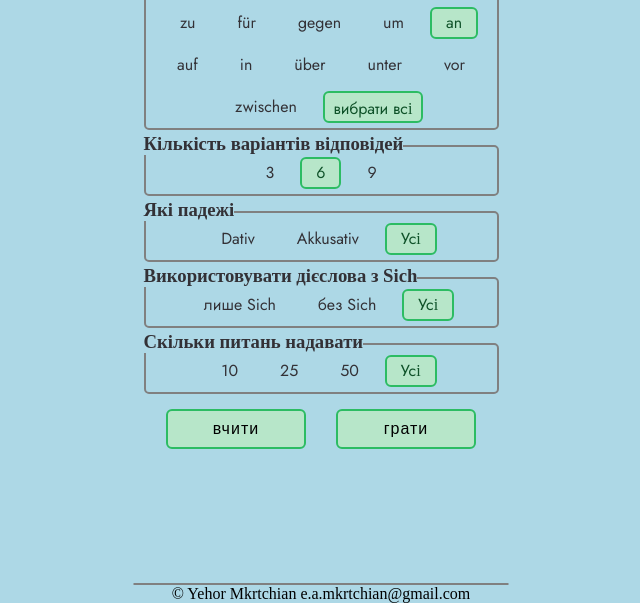
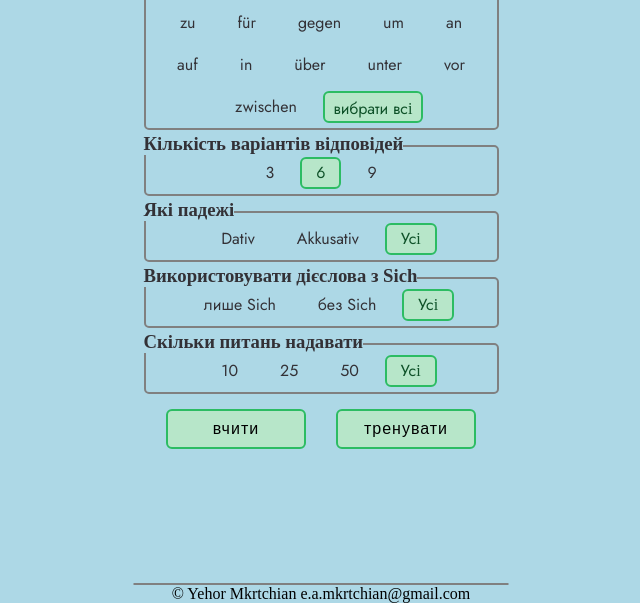
Before and after one commit to egormkrtchian/Prepositionen, a plain HTML site: page index.html in a window 1280 px wide. Shown: the part 197-800 px from the top of the page, without its empty margins (319-959 px from the left). Drawn offline with Linux system fonts and the light colour scheme.

Commit message:
klein fehler

```diff
--- a/index.html
+++ b/index.html
@@ -108,7 +108,7 @@
               <input type="checkbox" class="TipePrepositionen" id="fürTipePrepositionen" name="TipePrepositionen"  value="für"><label for="fürTipePrepositionen">für</label>
               <input type="checkbox" class="TipePrepositionen" id="gegenTipePrepositionen" name="TipePrepositionen"  value="gegen"><label for="gegenTipePrepositionen">gegen</label>
               <input type="checkbox" class="TipePrepositionen" id="umTipePrepositionen" name="TipePrepositionen"  value="um"><label for="umTipePrepositionen">um</label>
-              <input type="checkbox" class="TipePrepositionen" id="anTipePrepositionen" name="TipePrepositionen" checked value="an"><label for="anTipePrepositionen">an</label>
+              <input type="checkbox" class="TipePrepositionen" id="anTipePrepositionen" name="TipePrepositionen" value="an"><label for="anTipePrepositionen">an</label>
               <input type="checkbox" class="TipePrepositionen" id="aufTipePrepositionen" name="TipePrepositionen"  value="auf"><label for="aufTipePrepositionen">auf</label>
               <input type="checkbox" class="TipePrepositionen" id="inTipePrepositionen" name="TipePrepositionen"  value="in"><label for="inTipePrepositionen">in</label>
               <input type="checkbox" class="TipePrepositionen" id="überTipePrepositionen" name="TipePrepositionen"  value="über"><label for="überTipePrepositionen">über</label>
@@ -158,7 +158,7 @@
        </div>
        <div class="box_center">
          <button class="lern">вчити</button>
-         <button class="play">грати</button>
+         <button class="play">тренувати</button>
        </div>
 
 
--- a/js/app.js
+++ b/js/app.js
@@ -489,7 +489,7 @@ function ubdatePrepositionenCheckButton() {
 
 
 next.addEventListener('click', ()=>{
-  if (game === 'plat')  {
+  if (game === 'play')  {
     play();
   } else {
     displayNewVerbLern();
@@ -591,6 +591,7 @@ function displayNewVerbLern() {
         currentVerbIndex++;
     } else {
         // Якщо всі глаголи використано
+
         verbElement.textContent = 'Гра закінчена';
     };
 };
```
